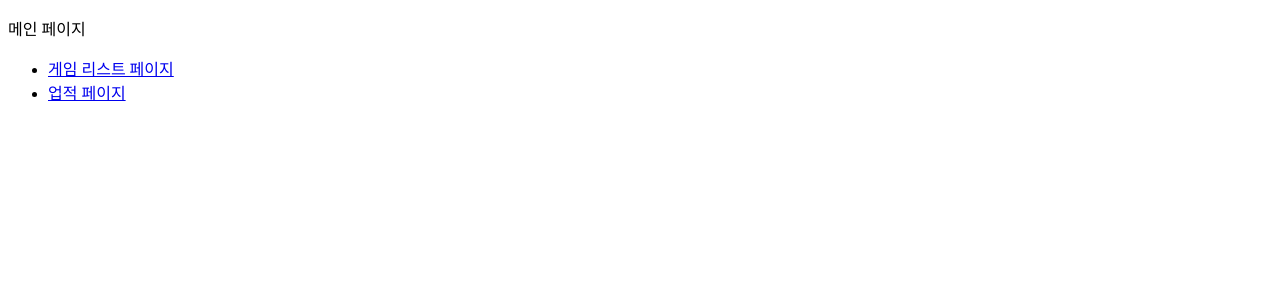
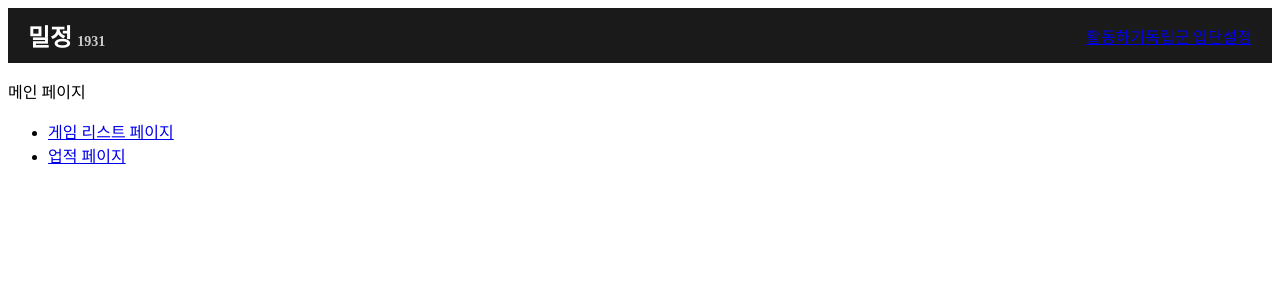
Before and after one commit to Subiniiie/Mafia, a React (Vite) app in the folder frontend/: page / in a window 1280 px wide. Shown: the top 300 px of the page. Built offline with nearby package versions, Linux system fonts and the light colour scheme.

Commit message:
[✨ feat]  깡통 Navbar 생성

```diff
--- /dev/null
+++ b/frontend/src/components/Navbar.css
@@ -0,0 +1,39 @@
+.navbar {
+    display: flex;
+    justify-content: space-between;
+    align-items: center;
+    background-color: #1a1a1a;
+    padding: 10px 20px;
+    color: #fff;
+}
+
+.navbar-brand {
+    font-size: 24px;
+    font-weight: bold;
+}
+
+.year {
+    font-size: 14px;
+    margin-left: 5px;
+    color: #ccc;
+}
+
+.navbar-content {
+    display: flex;
+    align-items: center;
+}
+
+.navbar-links a {
+    margin-left: 15px;
+    color: #fff;
+    text-decoration: none;
+}
+
+.navbar-links a:hover {
+    text-decoration: underline;
+}
+
+.username {
+    font-weight: bold;
+    margin-right: 10px;
+}
--- a/frontend/src/components/Navbar.jsx
+++ b/frontend/src/components/Navbar.jsx
@@ -0,0 +1,34 @@
+import React from 'react';
+import './Navbar.css';
+
+const Navbar = ({ isLoggedIn, username }) => {
+    return (
+        <nav className="navbar">
+            <div className="navbar-brand">
+                <span>밀정</span>
+                <span className="year">1931</span>
+            </div>
+            <div className="navbar-content">
+                {isLoggedIn ? (
+                    <>
+                        <span>조국 광복을 위하여,</span>
+                        <span className="username">{username}님, 오늘도 대한 독립 만세!</span>
+                        <div className="navbar-links">
+                            <a href="/profile">프로필</a>
+                            <a href="/comrades">동지들</a>
+                            <a href="/settings">설정</a>
+                        </div>
+                    </>
+                ) : (
+                    <>
+                        <a href="/login">활동하기</a>
+                        <a href="/signup">독립군 입단</a>
+                        <a href="/settings">설정</a>
+                    </>
+                )}
+            </div>
+        </nav>
+    );
+};
+
+export default Navbar;
--- a/frontend/src/pages/MainPage.jsx
+++ b/frontend/src/pages/MainPage.jsx
@@ -1,15 +1,22 @@
 import React from "react";
 import { Link } from "react-router-dom";
+import Navbar from "../components/Navbar"
+import { useState } from "react";
 
 function MainPage() {
+    const [isLoggedIn] = useState(false);  // 로그인 상태를 여기에 맞게 설정하세요
+    // const [isLoggedIn, setIsLoggedIn] = useState(true);  // 로그인 상태를 여기에 맞게 설정하세요
+    const username = "이현규";  // 로그인된 사용자의 이름
+
     return (
         <>
+
+            <Navbar isLoggedIn={isLoggedIn} username={username} />
             <p>메인 페이지</p>
             <ul>
                 <li><Link to="/game-list">게임 리스트 페이지</Link></li>
                 <li><Link to="/achievements">업적 페이지</Link></li>
             </ul>
-
         </>
     )
 }
```
